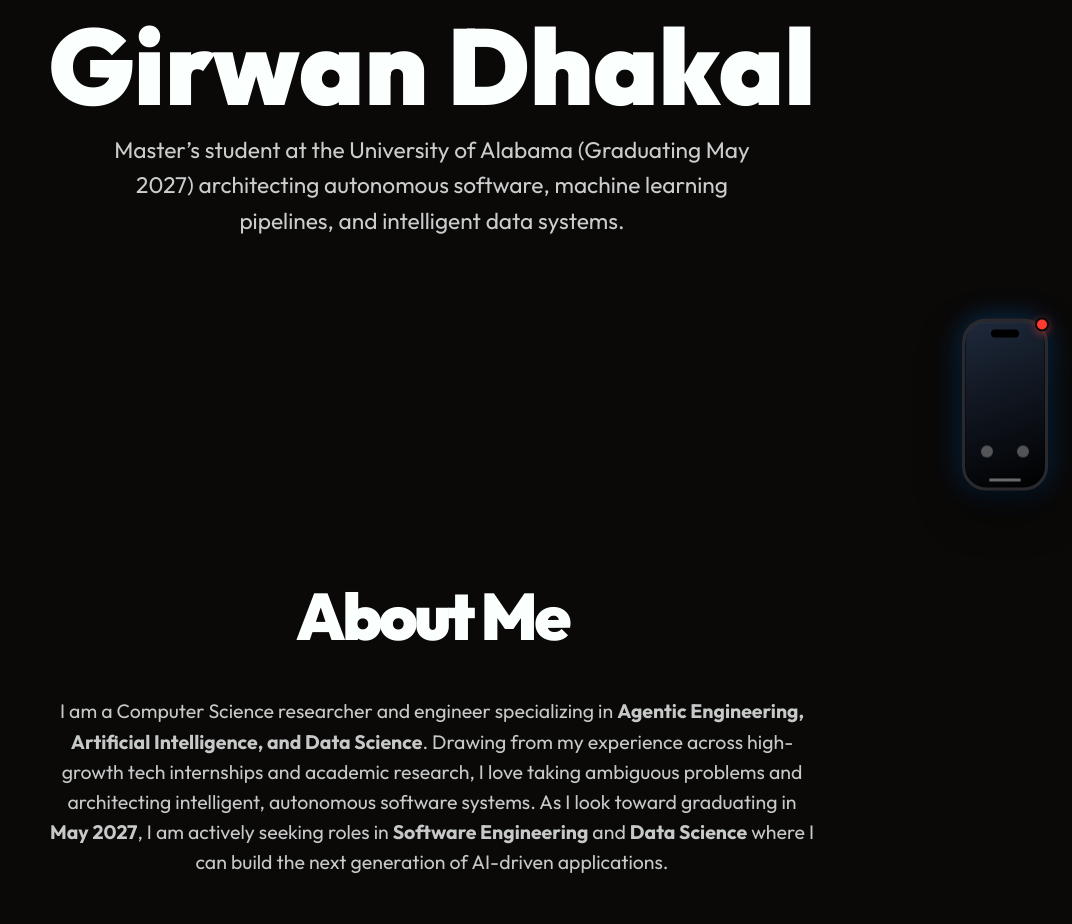
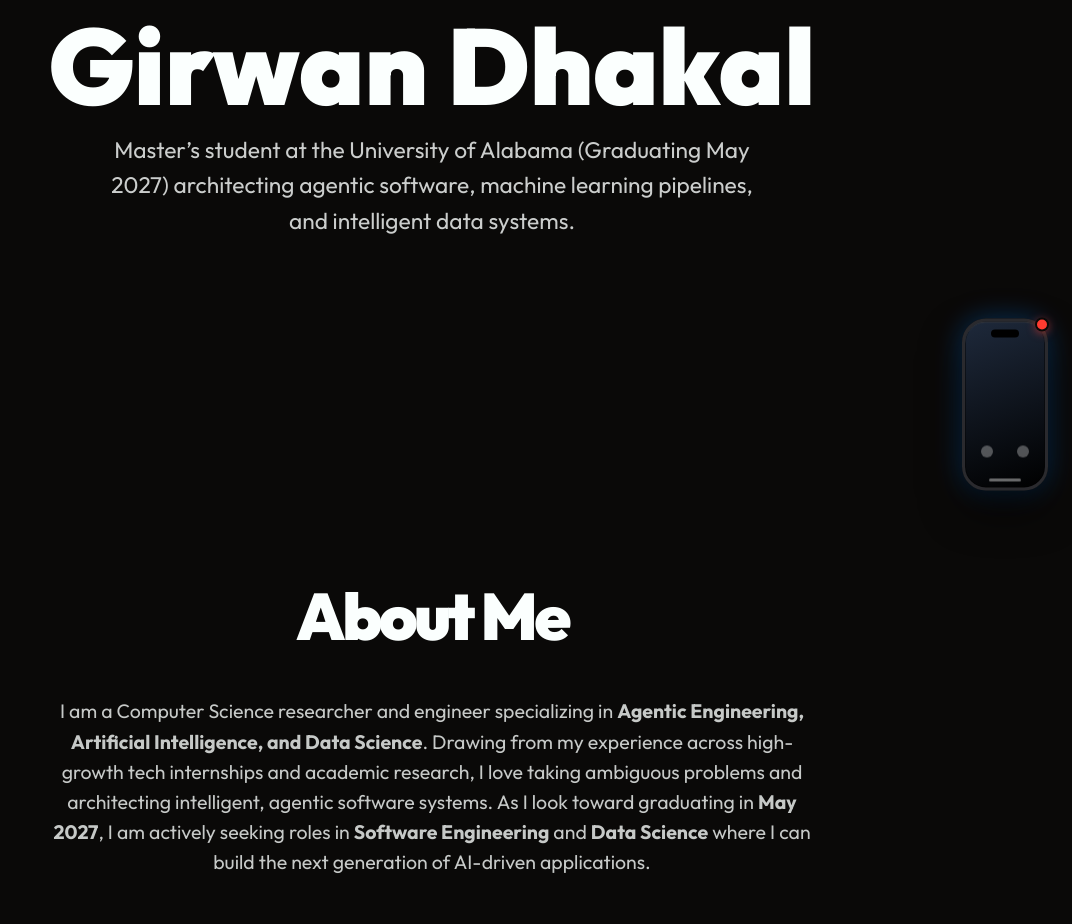
Before and after one commit to girwandhakal/Personal-Website-2.0, a Next.js app: page / in a window 1280 px wide. Shown: the part 280-1204 px from the top of the page, without its empty margins (208-1280 px from the left). Built offline with nearby package versions, Linux system fonts and the light colour scheme; what bad-words would draw is missing.

Commit message:
content: update profile copy to use agentic instead of autonomous

```diff
--- a/src/components/sections/about.tsx
+++ b/src/components/sections/about.tsx
@@ -11,7 +11,7 @@ export function About() {
         </Reveal>
         <Reveal className="about-copy max-w-3xl" delay={0.1}>
           <p>
-            I am a Computer Science researcher and engineer specializing in <strong>Agentic Engineering, Artificial Intelligence, and Data Science</strong>. Drawing from my experience across high-growth tech internships and academic research, I love taking ambiguous problems and architecting intelligent, autonomous software systems. As I look toward graduating in <strong>May 2027</strong>, I am actively seeking roles in <strong>Software Engineering</strong> and <strong>Data Science</strong> where I can build the next generation of AI-driven applications.
+            I am a Computer Science researcher and engineer specializing in <strong>Agentic Engineering, Artificial Intelligence, and Data Science</strong>. Drawing from my experience across high-growth tech internships and academic research, I love taking ambiguous problems and architecting intelligent, agentic software systems. As I look toward graduating in <strong>May 2027</strong>, I am actively seeking roles in <strong>Software Engineering</strong> and <strong>Data Science</strong> where I can build the next generation of AI-driven applications.
           </p>
           <div className="mt-12 flex flex-col gap-8 text-left w-full mx-auto max-w-2xl">
             {profile.proof.map((item, i) => (
--- a/src/content/profile.ts
+++ b/src/content/profile.ts
@@ -3,7 +3,7 @@ export const profile = {
   role: "Software Engineer & AI Researcher specializing in Agentic Systems and Data Science.",
   headline: "Girwan Dhakal",
   subheadline:
-    "Master’s student at the University of Alabama (Graduating May 2027) architecting autonomous software, machine learning pipelines, and intelligent data systems.",
+    "Master’s student at the University of Alabama (Graduating May 2027) architecting agentic software, machine learning pipelines, and intelligent data systems.",
   email: "girwandhakal@gmail.com",
   location: "Alabama, USA",
   resumeHref: "/Girwan-Dhakal-Resume.docx",
```
